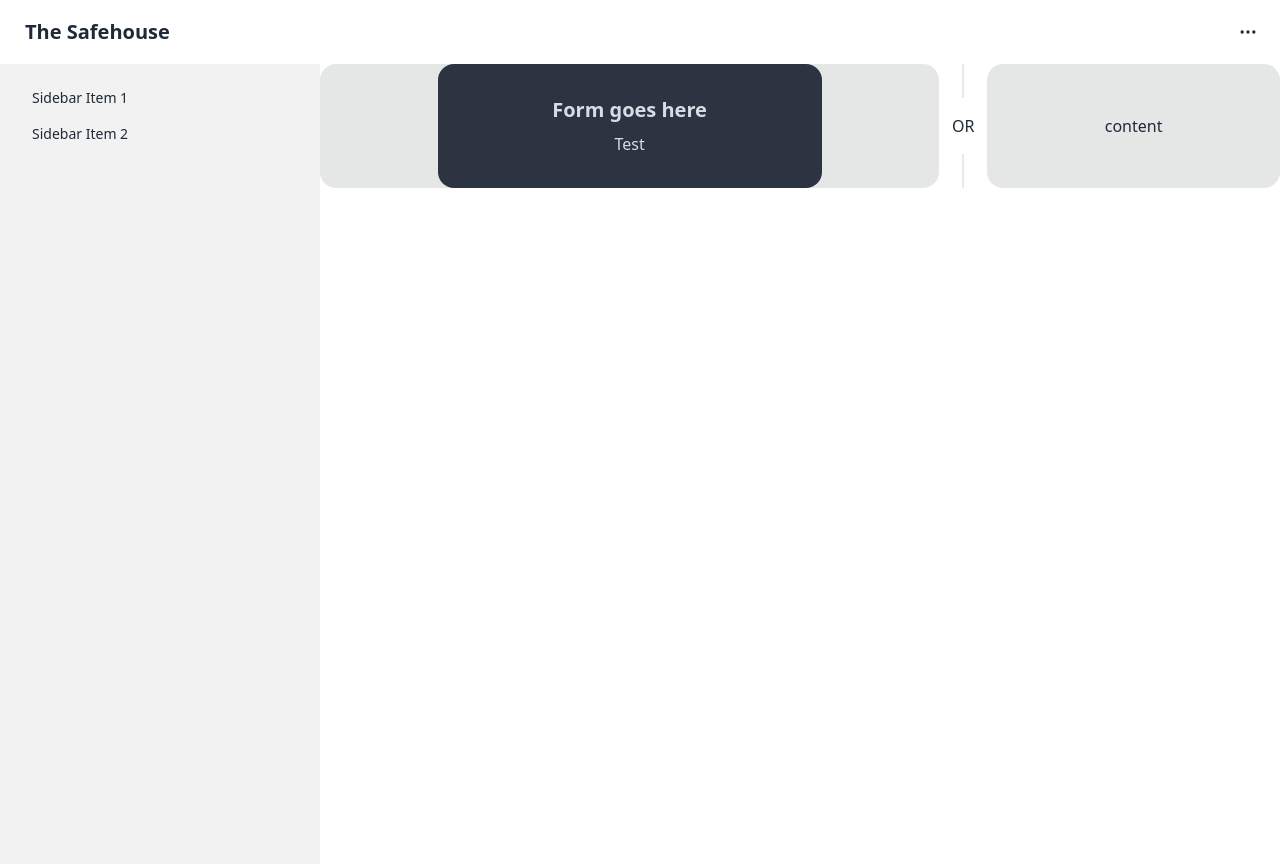
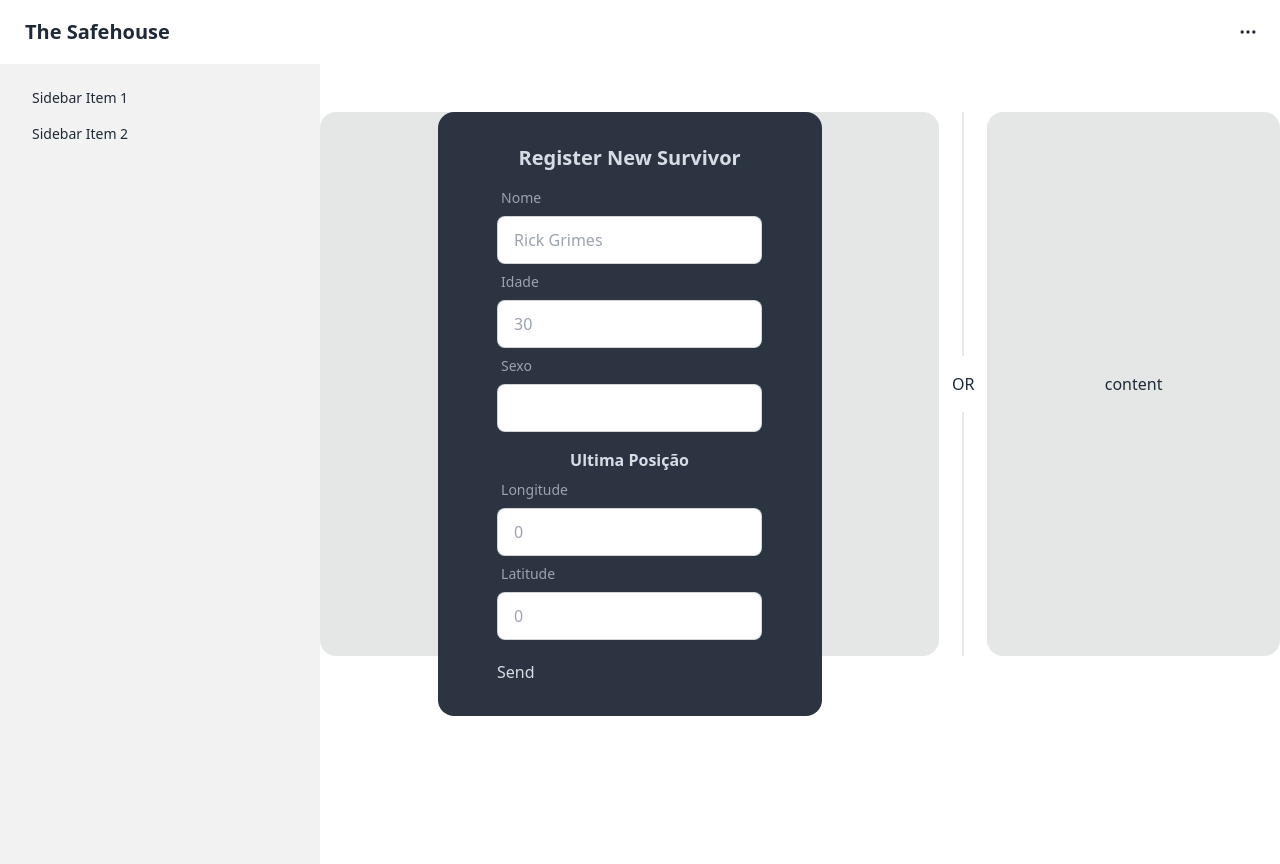
Before and after one commit to adnir-andrade/safehouse, a React (Vite) app in the folder frontend/: page / in a window 1280 px wide. Built offline with nearby package versions, Linux system fonts and the light colour scheme.

Commit message:
Add Form component

```diff
--- a/frontend/src/App.jsx
+++ b/frontend/src/App.jsx
@@ -3,6 +3,7 @@ import "./index.css";
 import Navbar from "./components/navbar";
 import Sidebar from "./components/sidebar";
 import Card from "./components/card";
+import Form from "./components/form";
 
 function App() {
   const [isChecked, setIsChecked] = useState(false);
@@ -16,10 +17,10 @@ function App() {
     <>
       <Navbar onClick={changeState} />
       <Sidebar isChecked={isChecked} onClick={changeState}>
-        <div className="flex flex-col w-full lg:flex-row">
+        <div className="flex flex-col h-4/5 lg:flex-row py-12">
           <div className="grid flex-grow card bg-base-300 rounded-box place-items-center">
-            <Card title="Form goes here">
-              <p>Test</p>
+            <Card title="Register New Survivor">
+              <Form></Form>
             </Card>
           </div>
           <div className="divider lg:divider-horizontal">OR</div>
--- /dev/null
+++ b/frontend/src/components/form.jsx
@@ -0,0 +1,86 @@
+export default function Form() {
+  return (
+    <div>
+      <form className="mb-5">
+        <div className="form-control w-full max-w-xs">
+          <label className="label">
+            <span className="label-text text-gray-400">Nome</span>
+          </label>
+          <input
+            type="text"
+            placeholder="Rick Grimes"
+            className="input input-bordered text-white w-full max-w-xs text-white"
+            id="name"
+            required
+          />
+        </div>
+        <div className="form-control w-full max-w-xs">
+          <label className="label">
+            <span className="label-text text-gray-400">Idade</span>
+          </label>
+          <input
+            type="number"
+            min={1}
+            max={120}
+            placeholder={30}
+            className="input input-bordered text-white w-full max-w-xs"
+            id="age"
+            required
+          />
+        </div>
+        <div className="form-control w-full max-w-xs">
+          <label className="label">
+            <span className="label-text text-gray-400">Sexo</span>
+          </label>
+          <select
+            className="select select-bordered text-white mb-4 text-gray-400"
+            id="gender"
+            required
+          >
+            <option disabled selected>
+              Gênero
+            </option>
+            <option value="Female">Feminino</option>
+            <option value="Male">Masculino</option>
+          </select>
+        </div>
+        <p className="font-semibold">Ultima Posição</p>
+        <div className="form-control w-full max-w-xs">
+          <label className="label">
+            <span className="label-text text-gray-400">Longitude</span>
+          </label>
+          <input
+            type="number"
+            min={-180.0}
+            max={180.0}
+            step="0.000001"
+            placeholder={0.0}
+            className="input input-bordered text-white w-full max-w-xs"
+            id="longitude"
+          />
+        </div>
+        <div className="form-control w-full max-w-xs">
+          <label className="label">
+            <span className="label-text text-gray-400">Latitude</span>
+          </label>
+          <input
+            type="number"
+            min={-90.0}
+            max={90.0}
+            step="0.000001"
+            placeholder={0.0}
+            className="input input-bordered text-white w-full max-w-xs"
+            id="latitude"
+          />
+        </div>
+        {/* Inventory will go here in future updates */}
+        {/* <div class="inputs">
+            <textarea name="inventario" id="itens" cols="30" rows="5"></textarea>
+            </div> */}
+      </form>
+      <div className="card-actions">
+        <button>Send</button>
+      </div>
+    </div>
+  );
+}
```
